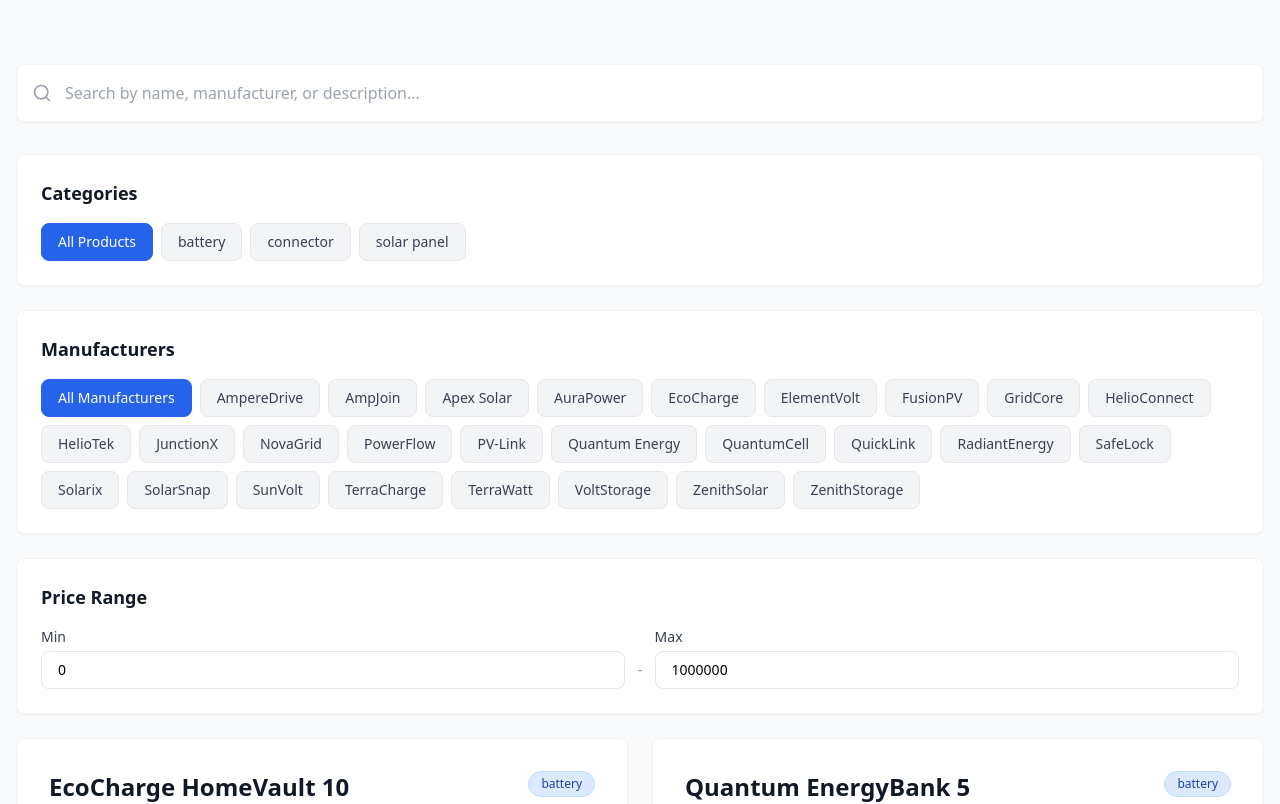
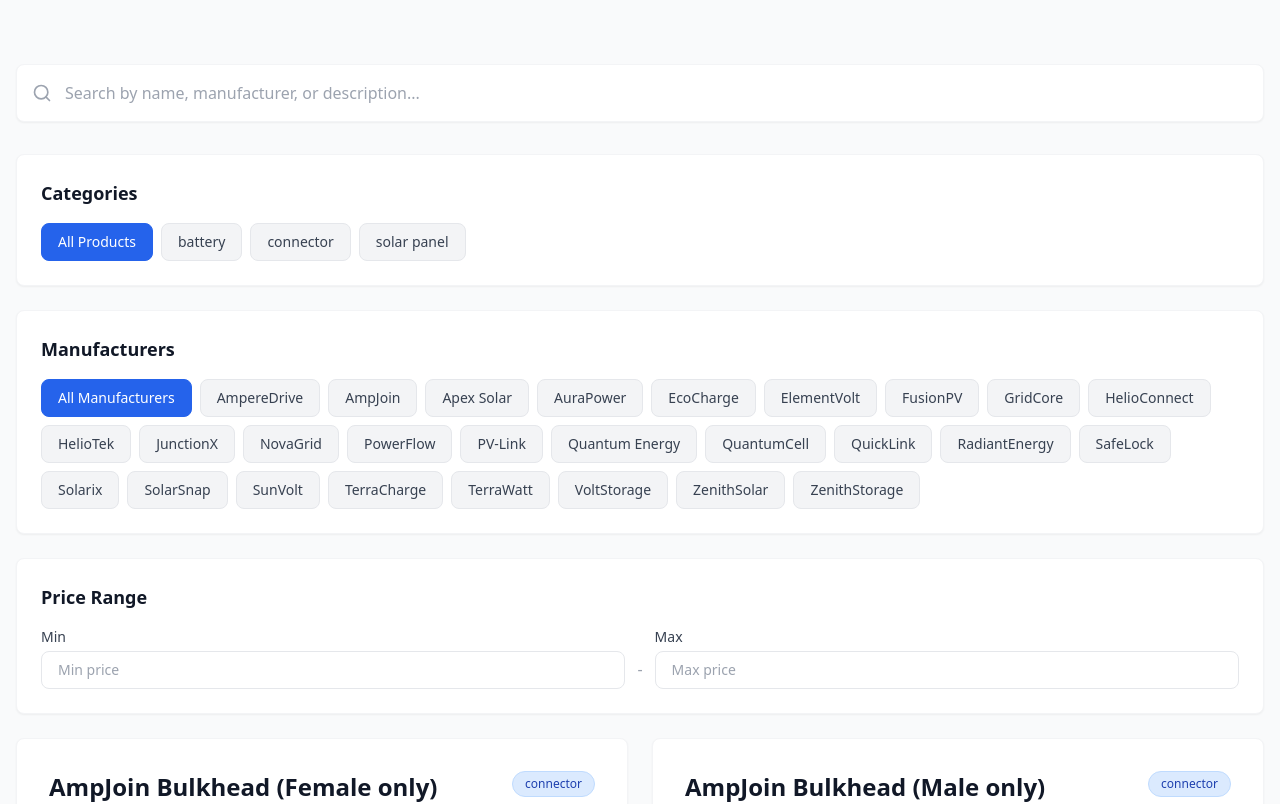
Before and after one commit to agatamaciejczyk/sun-store-recruitment-task, a Vue app: page / in a window 1280 px wide. Shown: the top 804 px of the page. Built offline with nearby package versions, Linux system fonts and the light colour scheme.

Commit message:
feat: update price range filter

```diff
--- a/src/components/atoms/PriceRangeFilter.vue
+++ b/src/components/atoms/PriceRangeFilter.vue
@@ -5,19 +5,19 @@ interface Props {
   minPrice: number;
   maxPrice: number;
   modelValue: {
-    min: number;
-    max: number;
+    min: number | null;
+    max: number | null;
   };
 }
 
 const props = defineProps<Props>();
 
 const emit = defineEmits<{
-  "update:modelValue": [value: { min: number; max: number }];
+  "update:modelValue": [value: { min: number | null; max: number | null }];
 }>();
 
-const localMin = ref(props.modelValue.min);
-const localMax = ref(props.modelValue.max);
+const localMin = ref<number | null>(props.modelValue.min);
+const localMax = ref<number | null>(props.modelValue.max);
 
 watch(
   () => props.modelValue,
@@ -34,11 +34,29 @@ watch([localMin, localMax], () => {
     max: localMax.value,
   });
 });
+
+const resetFilter = () => {
+  localMin.value = null;
+  localMax.value = null;
+};
+
+const hasActiveFilter = () => {
+  return localMin.value !== null || localMax.value !== null;
+};
 </script>
 
 <template>
   <div class="price-range-filter">
-    <h3 class="price-range-filter-title">Price Range</h3>
+    <div class="flex items-center justify-between mb-4">
+      <h3 class="price-range-filter-title">Price Range</h3>
+      <button
+        v-if="hasActiveFilter()"
+        @click="resetFilter"
+        class="reset-button"
+      >
+        Reset
+      </button>
+    </div>
     <div class="price-inputs">
       <div class="price-input-group">
         <label for="price-min" class="price-label">Min</label>
@@ -47,9 +65,9 @@ watch([localMin, localMax], () => {
           v-model.number="localMin"
           type="number"
           :min="props.minPrice"
-          :max="localMax"
+          :max="localMax ?? props.maxPrice"
           class="price-input"
-          placeholder="Min"
+          placeholder="Min price"
         />
       </div>
       <span class="price-separator">-</span>
@@ -59,10 +77,10 @@ watch([localMin, localMax], () => {
           id="price-max"
           v-model.number="localMax"
           type="number"
-          :min="localMin"
+          :min="localMin ?? props.minPrice"
           :max="props.maxPrice"
           class="price-input"
-          placeholder="Max"
+          placeholder="Max price"
         />
       </div>
     </div>
@@ -75,7 +93,12 @@ watch([localMin, localMax], () => {
 }
 
 .price-range-filter-title {
-  @apply text-lg font-semibold text-gray-900 mb-4;
+  @apply text-lg font-semibold text-gray-900 mb-0;
+}
+
+.reset-button {
+  @apply text-sm text-blue-600 hover:text-blue-700 font-medium transition-colors;
+  @apply focus:outline-none focus:ring-2 focus:ring-blue-500 rounded px-2 py-1;
 }
 
 .price-inputs {
--- a/src/components/templates/ProductsCatalogTemplate.vue
+++ b/src/components/templates/ProductsCatalogTemplate.vue
@@ -21,9 +21,12 @@ const props = defineProps<Props>();
 const searchQuery = ref("");
 const selectedCategory = ref("all");
 const selectedManufacturer = ref("all");
-const priceRange = ref({
-  min: 0,
-  max: 1000000,
+const priceRange = ref<{
+  min: number | null;
+  max: number | null;
+}>({
+  min: null,
+  max: null,
 });
 
 const categories = computed(() => {
@@ -46,10 +49,10 @@ const parseQueryParams = () => {
   const manufacturer = url.searchParams.get("manufacturer") || "all";
   const priceMin = url.searchParams.get("priceMin")
     ? Number(url.searchParams.get("priceMin"))
-    : 0;
+    : null;
   const priceMax = url.searchParams.get("priceMax")
     ? Number(url.searchParams.get("priceMax"))
-    : 1000000;
+    : null;
 
   return {
     search,
@@ -80,13 +83,13 @@ const updateURL = () => {
     url.searchParams.delete("manufacturer");
   }
 
-  if (priceRange.value.min !== 0) {
+  if (priceRange.value.min !== null) {
     url.searchParams.set("priceMin", priceRange.value.min.toString());
   } else {
     url.searchParams.delete("priceMin");
   }
 
-  if (priceRange.value.max !== 1000000) {
+  if (priceRange.value.max !== null) {
     url.searchParams.set("priceMax", priceRange.value.max.toString());
   } else {
     url.searchParams.delete("priceMax");
@@ -136,11 +139,17 @@ const filteredProducts = computed(() => {
     );
   }
 
-  products = products.filter(
-    (product) =>
-      product.price >= priceRange.value.min &&
-      product.price <= priceRange.value.max
-  );
+  if (priceRange.value.min !== null) {
+    products = products.filter(
+      (product) => product.price >= priceRange.value.min!
+    );
+  }
+
+  if (priceRange.value.max !== null) {
+    products = products.filter(
+      (product) => product.price <= priceRange.value.max!
+    );
+  }
 
   if (searchQuery.value.trim()) {
     const query = searchQuery.value.toLowerCase();
@@ -151,6 +160,8 @@ const filteredProducts = computed(() => {
         product.description.toLowerCase().includes(query)
     );
   }
+
+  products.sort((a, b) => a.price - b.price);
 
   return products;
 });
```
